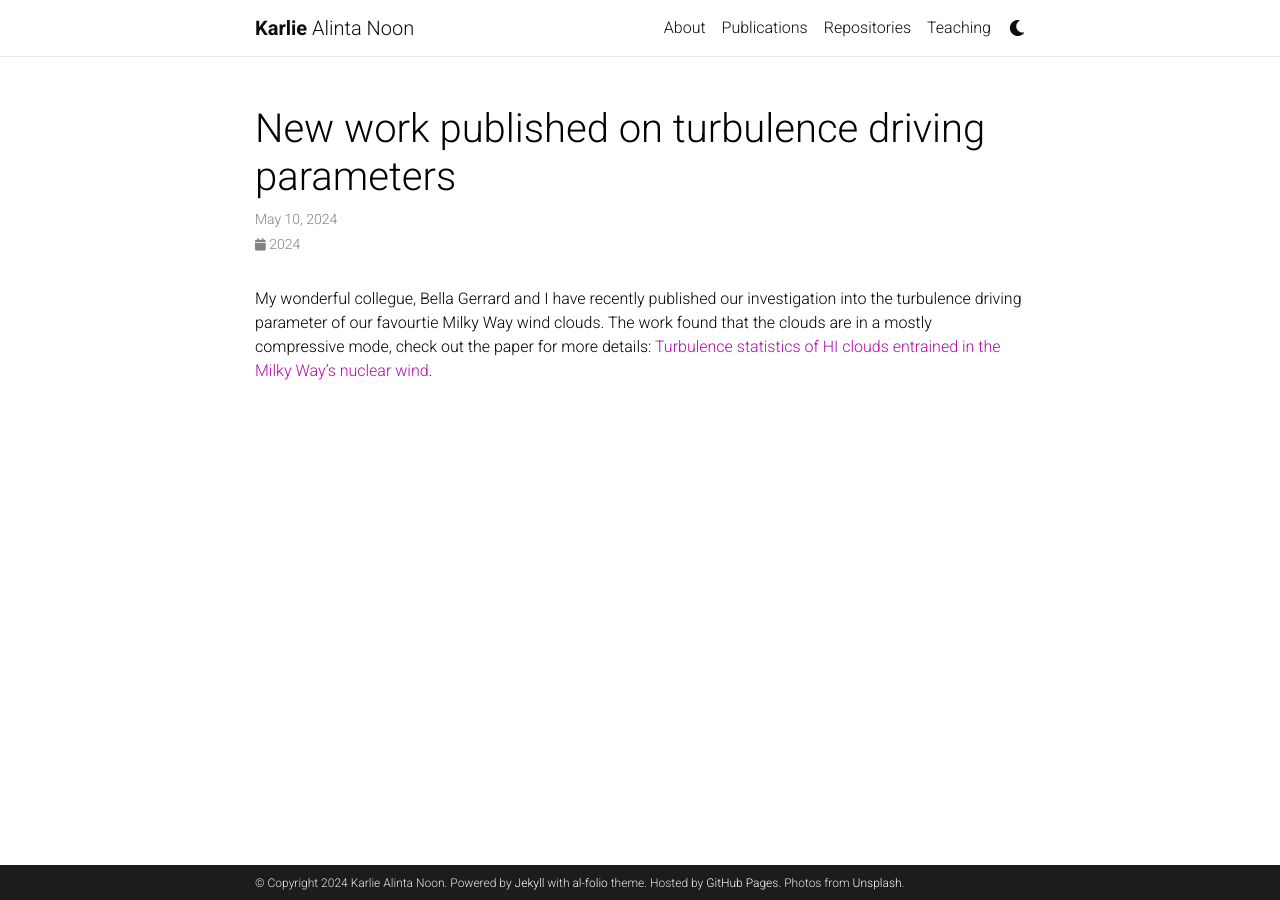
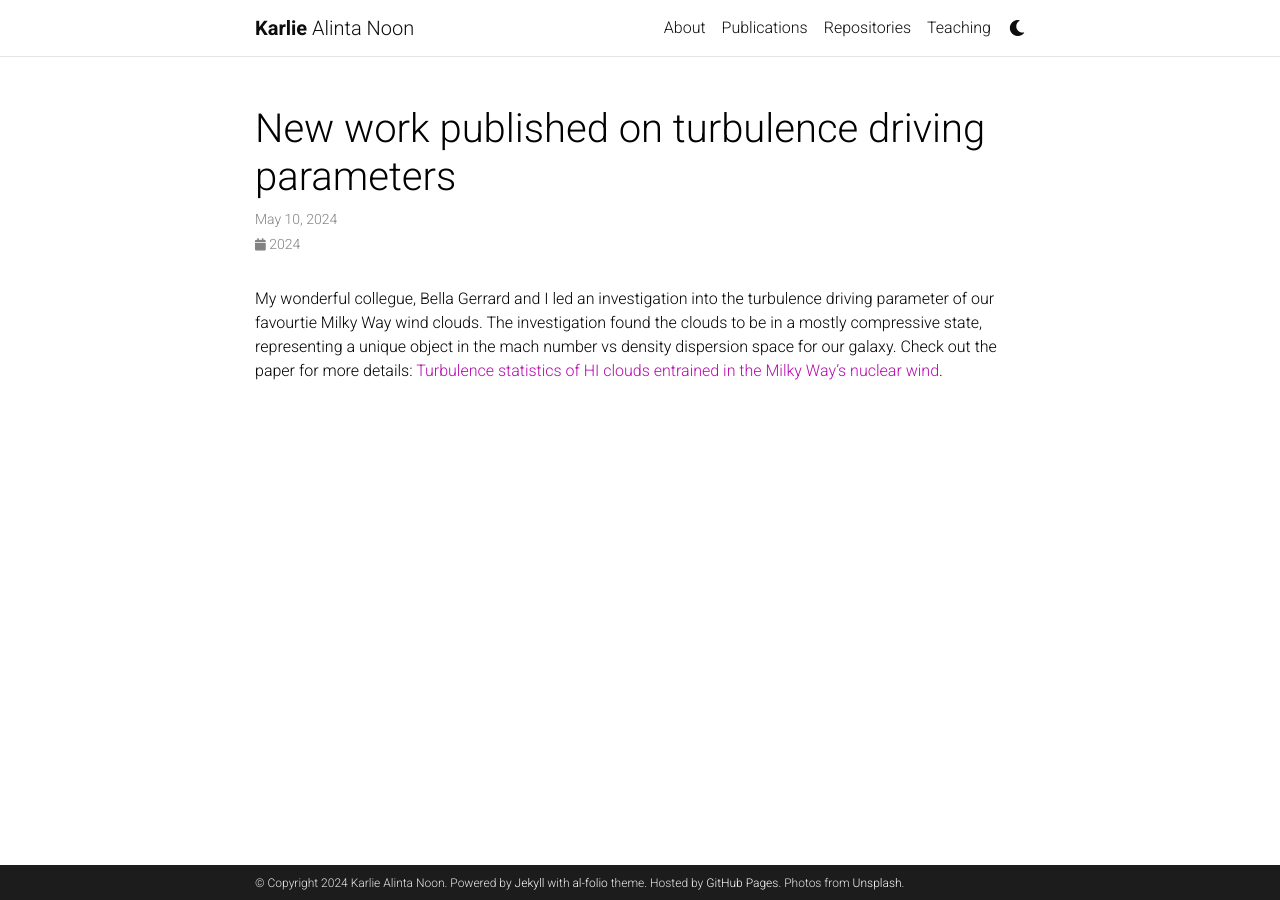
Before and after one commit to karlienoon/karlienoon.github.io, a Jekyll site: the page built from _news/announcement_1.md, in a window 1280 px wide. Built offline with Jekyll 4.4.1, drawn with Linux system fonts in a browser that asks for light colours; comment, search, counter and statistics services are not loaded; a style sheet for code colours, icons or effects is not loaded.

Commit message:
Update announcement_1.md

```diff
--- a/_news/announcement_1.md
+++ b/_news/announcement_1.md
@@ -6,4 +6,5 @@ inline: false
 related_posts: false
 ---
 
-My wonderful collegue, Bella Gerrard and I have recently published our investigation into the turbulence driving parameter of our favourtie Milky Way wind clouds. The work found that the clouds are in a mostly compressive mode, check out the paper for more details: <a href="https://academic.oup.com/mnras/article/530/4/4317/7660574?login=false">Turbulence statistics of HI clouds entrained in the Milky Way’s nuclear wind</a>.
+My wonderful collegue, Bella Gerrard and I led an investigation into the turbulence driving parameter of our favourtie Milky Way wind clouds. The investigation found the clouds to be in a mostly compressive state, representing a unique object in the mach number vs density dispersion space for our galaxy.
+Check out the paper for more details: <a href="https://academic.oup.com/mnras/article/530/4/4317/7660574?login=false">Turbulence statistics of HI clouds entrained in the Milky Way’s nuclear wind</a>.
```
